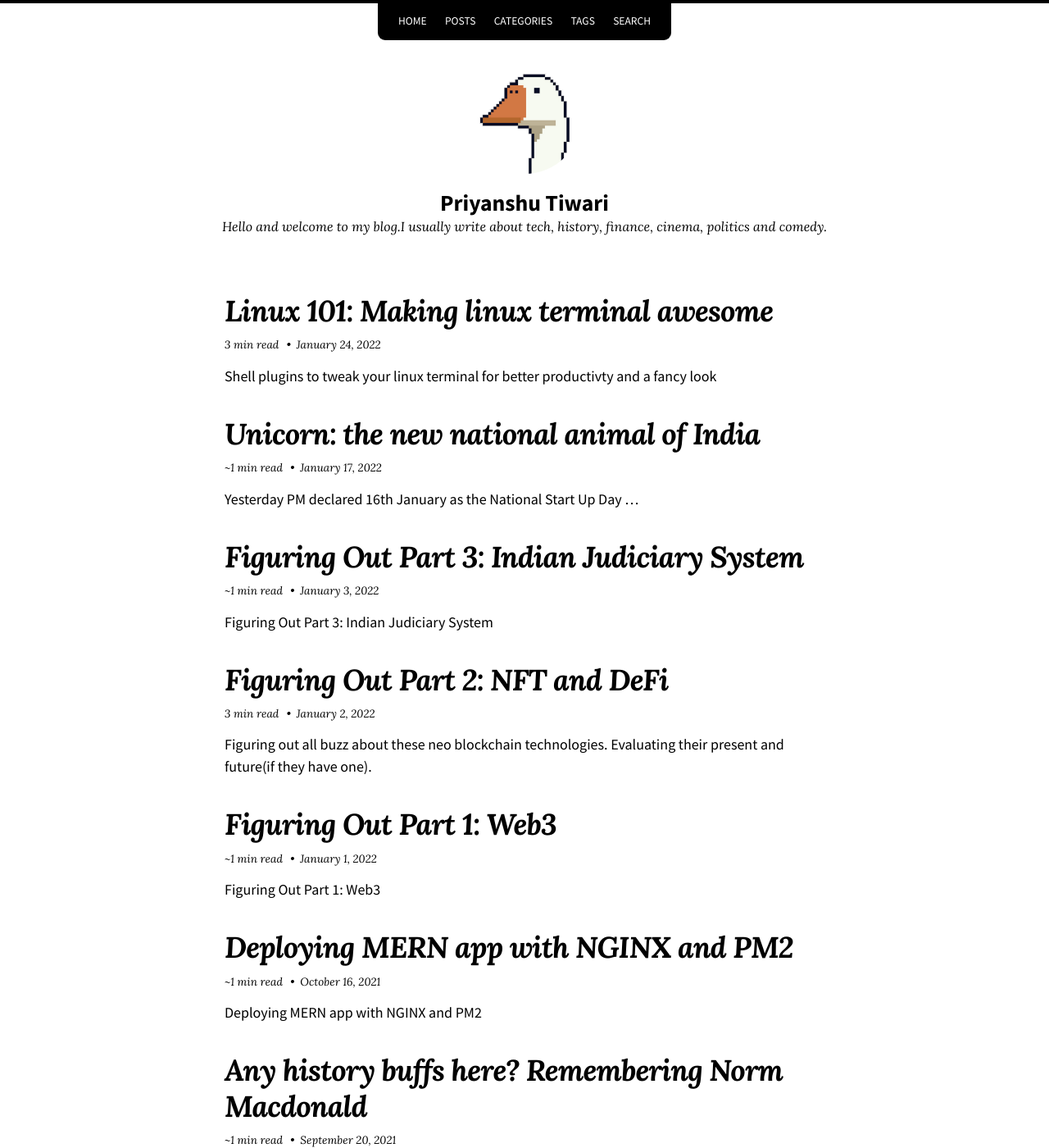
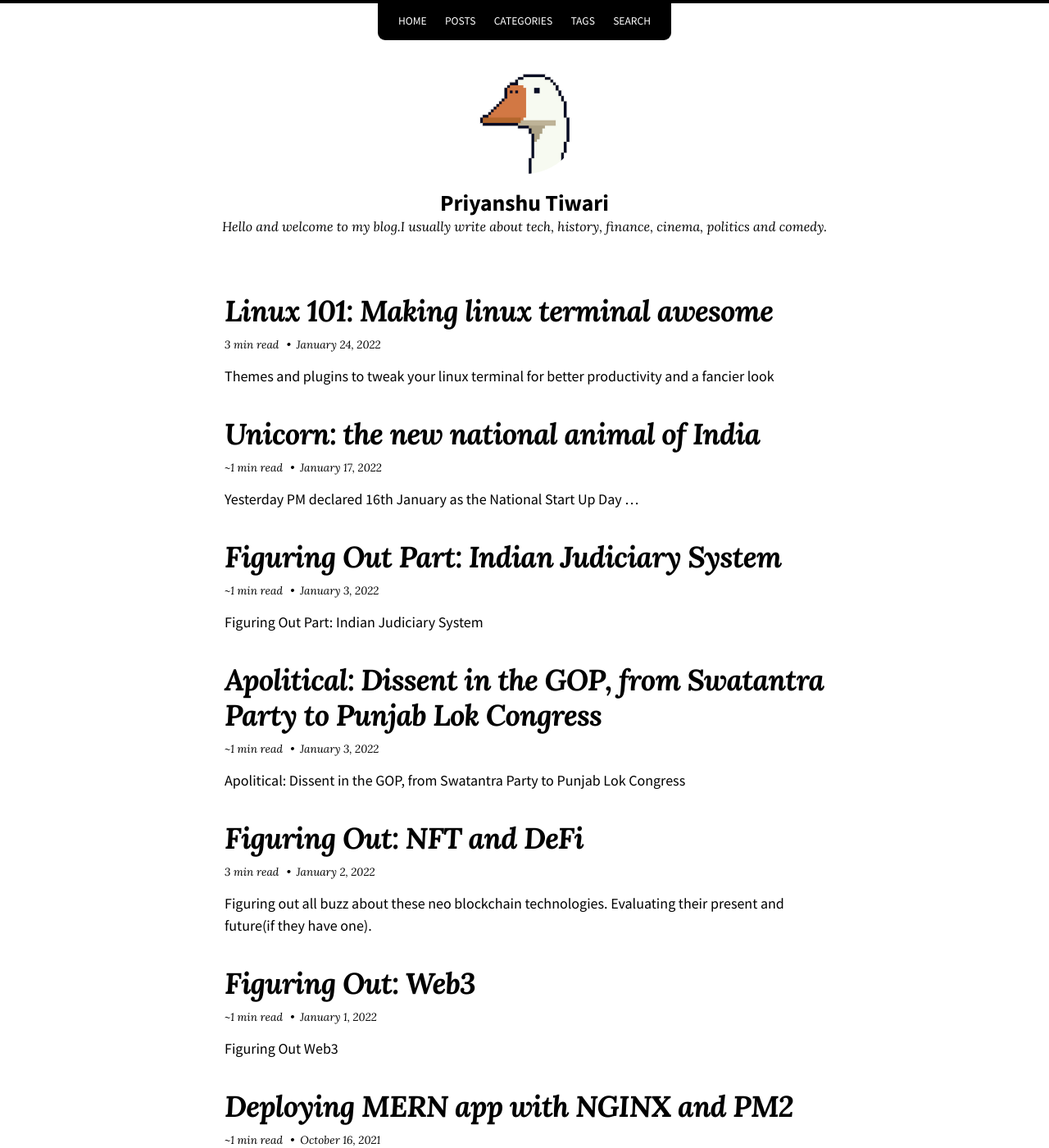
Before and after one commit to ahampriyanshu/blog-v1, a Jekyll site: the page built from index.md, in a window 1280 px wide and 1400 px high. Shown: the whole window at 82% size. Built offline with Jekyll 4.4.1, drawn with Linux system fonts in a browser that asks for light colours; nearby versions of some CDN libraries; some of the changed text lies outside the part shown.

Commit message:
dissent in congress

```diff
--- a/_posts/2022-01-02-figuring-out-2-nft-defi-blockchain.md
+++ b/_posts/2022-01-02-figuring-out-nft-defi-blockchain.md
@@ -1,5 +1,5 @@
 ---
-title: "Figuring Out Part 2: NFT and DeFi"
+title: "Figuring Out: NFT and DeFi"
 author: Priyanshu Tiwari
 excerpt: "Figuring out all buzz about these neo blockchain technologies. Evaluating their present and future(if they have one)."
 categories:
--- /dev/null
+++ b/_posts/2022-01-03-apolitical-dissent-in-the-gop-punjab-lok-congress.md
@@ -0,0 +1,12 @@
+---
+title: "Apolitical: Dissent in the GOP, from Swatantra Party to Punjab Lok Congress"
+author: Priyanshu Tiwari
+excerpt: "Apolitical: Dissent in the GOP, from Swatantra Party to Punjab Lok Congress"
+categories:
+  - Political
+tags:
+  - GOP
+  - 'Indian National Congress'
+---
+
+Apolitical: Dissent in the GOP, from Swatantra Party to Punjab Lok Congress
--- a/_posts/2022-01-24-linux-101-making-linux-terminal-awesome.md
+++ b/_posts/2022-01-24-linux-101-making-linux-terminal-awesome.md
@@ -1,7 +1,7 @@
 ---
 title: "Linux 101: Making linux terminal awesome"
 author: Priyanshu Tiwari
-excerpt: "Shell plugins to tweak your linux terminal for better productivty and a fancy look"
+excerpt: "Themes and plugins to tweak your linux terminal for better productivity and a fancier look"
 categories:
   - Tech
 tags:
```
Also changed, not shown: _posts/2022-01-01-figuring-out-1-web3.md (deleted, +0 -12 lines), _posts/2022-01-01-figuring-out-web3.md (added, +12 -0 lines), _posts/2022-01-03-figuring-out-3-Indian-Judiciary-System.md (deleted, +0 -12 lines), _posts/2022-01-03-figuring-out-Indian-Judiciary-System.md (added, +12 -0 lines).
